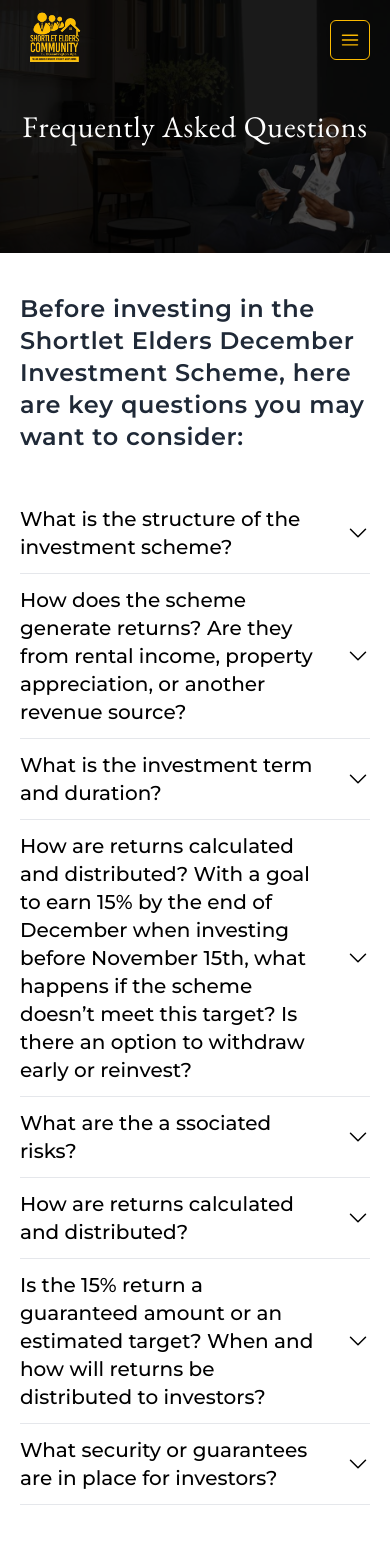
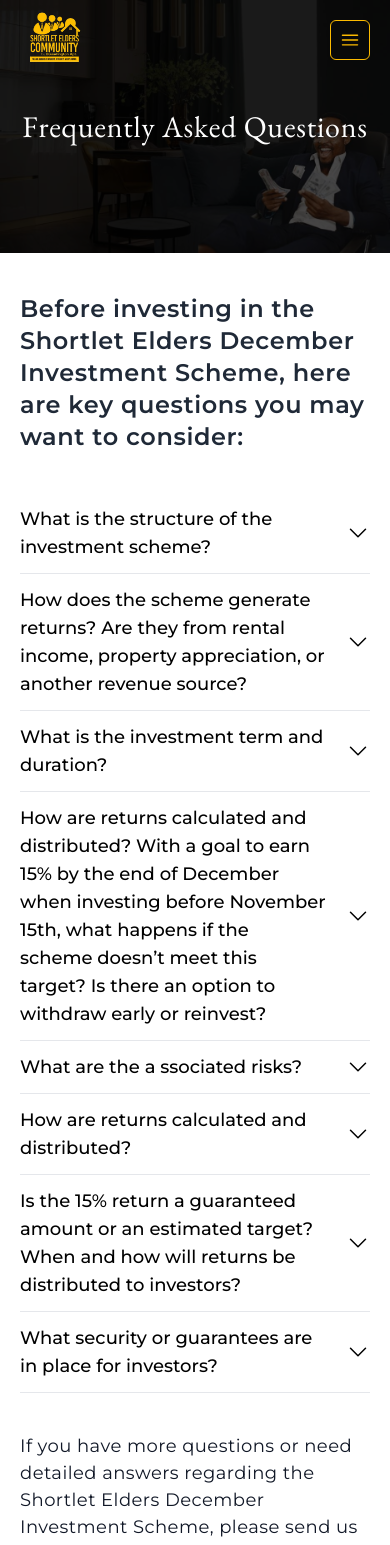
Before and after one commit to Mayor1234/real-shortlet-elders, a React (Vite) app: page /faq in a window 390 px wide. Shown: the top 1545 px of the page. Built offline with nearby package versions, Linux system fonts and the light colour scheme.

Commit message:
changes in header

```diff
--- a/src/components/header/Headers.tsx
+++ b/src/components/header/Headers.tsx
@@ -96,14 +96,14 @@
   };
 
   return (
-    <div
+    <header
       className={`${
         navScroll ? 'bg-[#000000]/90 bg-blend-overlay' : 'bg-transparent'
       } w-full sticky top-0 h-20 z-50`}
     >
       <div className="max-w-6xl mx-auto px-5 lg:px-0">
-        <div className="flex justify-between items-center w-full h-20 z-50 border-none text-pry">
-          <nav className="hidden md:flex gap-20">
+        <div className="flex justify-between items-center w-full z-50 h-20 border-none text-pry">
+          <nav className="hidden lg:flex gap-20">
             <ul className="w-full flex items-center justify-between space-x-8">
               {menuItems.map((menu, i) => (
                 <ScrollLink
@@ -130,7 +130,7 @@
               />
             </RouterLink>
           </div>
-          <div className="inset-0 flex w-full h-screen items-center justify-center flex-col lg:hidden">
+          <div className="flex w-full items-center justify-center flex-col lg:hidden">
             <div
               className="absolute right-5 top-0 translate-y-1/2 z-50 cursor-pointer"
               onClick={() => setModalOpen()}
@@ -211,7 +211,7 @@
           </div>
         </div>
       </div>
-    </div>
+    </header>
   );
 };
 
--- a/src/components/shared/Accordion.tsx
+++ b/src/components/shared/Accordion.tsx
@@ -11,13 +11,13 @@
   return (
     <div className="border-b border-gray-200">
       <button
-        className="flex justify-between items-center py-3 w-full"
+        className="flex justify-between items-center py-3 w-full cursor-pointer"
         onClick={() => setAccordionOpen(!accordionOpen)}
       >
         <span
           className={`${
             accordionOpen && 'text-gray-800'
-          } text-xl font-medium text-start pr-5`}
+          } text-lg font-medium text-start pr-5`}
         >
           {title}
         </span>
--- a/src/pages/Faqs.tsx
+++ b/src/pages/Faqs.tsx
@@ -38,9 +38,9 @@
               Before investing in the Shortlet Elders December Investment
               Scheme, here are key questions you may want to consider:
             </h2>
-            <div className="w-full overflow-y-auto h-full mb-5 lg:mb-0">
+            <div className="w-full h-full mb-5 lg:overflow-y-auto lg:mb-0">
               <AnimatedSection
-                direction={{ initial_x: -100, initial_y: 0, duration: 0.5 }}
+                direction={{ initial_x: 0, initial_y: 0, duration: 0.5 }}
               >
                 <Accordion
                   title={'What is the structure of the investment scheme?'}
@@ -67,7 +67,7 @@
               </AnimatedSection>
 
               <AnimatedSection
-                direction={{ initial_x: -50, initial_y: 0, duration: 0.6 }}
+                direction={{ initial_x: 0, initial_y: 0, duration: 0.5 }}
               >
                 <Accordion
                   title={
@@ -83,7 +83,7 @@
                 </Accordion>
               </AnimatedSection>
               <AnimatedSection
-                direction={{ initial_x: -50, initial_y: 0, duration: 0.7 }}
+                direction={{ initial_x: 0, initial_y: 0, duration: 0.5 }}
               >
                 <Accordion title={'What is the investment term and duration?'}>
                   <p className="w-full  leading-relaxed pb-4 pt-2">
@@ -97,7 +97,7 @@
                 </Accordion>
               </AnimatedSection>
               <AnimatedSection
-                direction={{ initial_x: -50, initial_y: 0, duration: 0.7 }}
+                direction={{ initial_x: 0, initial_y: 0, duration: 0.5 }}
               >
                 <Accordion
                   title={
@@ -113,7 +113,7 @@
                 </Accordion>
               </AnimatedSection>
               <AnimatedSection
-                direction={{ initial_x: -50, initial_y: 0, duration: 0.8 }}
+                direction={{ initial_x: 0, initial_y: 0, duration: 0.5 }}
               >
                 <Accordion title={'What are the a ssociated risks?'}>
                   <p className="w-full  leading-relaxed pb-4 pt-2">
@@ -137,7 +137,7 @@
                 </Accordion>
               </AnimatedSection>
               <AnimatedSection
-                direction={{ initial_x: -50, initial_y: 0, duration: 0.8 }}
+                direction={{ initial_x: 0, initial_y: 0, duration: 0.8 }}
               >
                 <Accordion
                   title={'How are returns calculated and distributed?'}
@@ -153,14 +153,14 @@
                 </Accordion>
               </AnimatedSection>
               <AnimatedSection
-                direction={{ initial_x: -50, initial_y: 0, duration: 0.9 }}
+                direction={{ initial_x: 0, initial_y: 0, duration: 0.9 }}
               >
                 <Accordion
                   title={
                     'Is the 15% return a guaranteed amount or an estimated target? When and how will returns be distributed to investors?'
                   }
                 >
-                  <p className="w-full  leading-relaxed pb-4 pt-2">
+                  <p className="w-full leading-relaxed pb-4 pt-2">
                     The <b>15% return</b>for the
                     <b>Shortlet Elders December Investment Scheme</b> is a
                     guaranteed amount. While the scheme is structured to achieve
@@ -180,14 +180,14 @@
                 </Accordion>
               </AnimatedSection>
               <AnimatedSection
-                direction={{ initial_x: -50, initial_y: 0, duration: 0.9 }}
+                direction={{ initial_x: 0, initial_y: 0, duration: 0.9 }}
               >
                 <Accordion
                   title={
                     'What security or guarantees are in place for investors?'
                   }
                 >
-                  <p className="w-full  leading-relaxed pb-4 pt-2">
+                  <p className="w-full leading-relaxed pb-4 pt-2">
                     The <b>Shortlet Elders December Investment Scheme</b> offers
                     several safeguards to provide security to investors also
                     Clear terms and conditions outlined in the investment
@@ -218,7 +218,7 @@
               <AnimatedSection
                 direction={{ initial_x: 0, initial_y: 50, duration: 0.9 }}
               >
-                <div className="text-gray-800 text-lg mt-10 font-Montserrat leading-normal tracking-wide">
+                <div className="text-gray-900 text-lg mt-10 font-Montserrat leading-normal tracking-wide">
                   <p>
                     If you have more questions or need detailed answers
                     regarding the Shortlet Elders December Investment Scheme,
```
